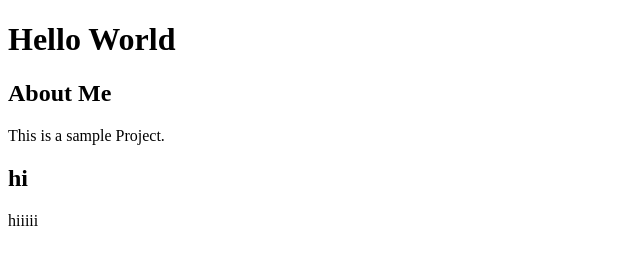
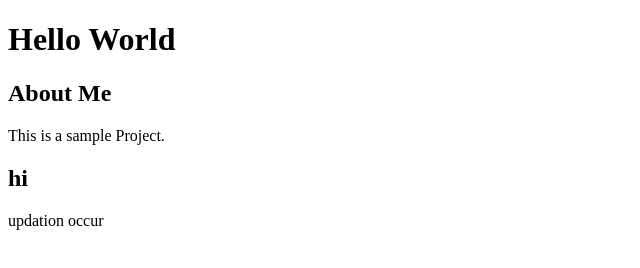
Before and after one commit to Kiranmaie17/githublearning, a plain HTML site: page index.html in a window 1280 px wide. Shown: the full height of the page, 0-640 px from the left. Drawn offline with Linux system fonts and the light colour scheme.

Commit message:
updation

```diff
--- a/index.html
+++ b/index.html
@@ -14,6 +14,6 @@
 			hi
 		</h2>
 	</switch>
-	<p>hiiiii</p>
+	<p>updation occur</p>
 </body>
 </html>
```
